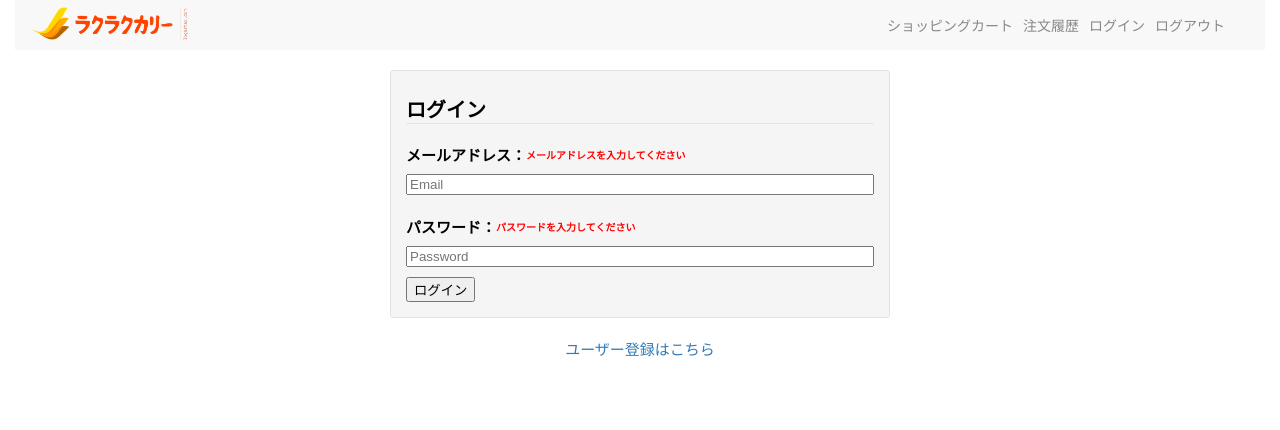
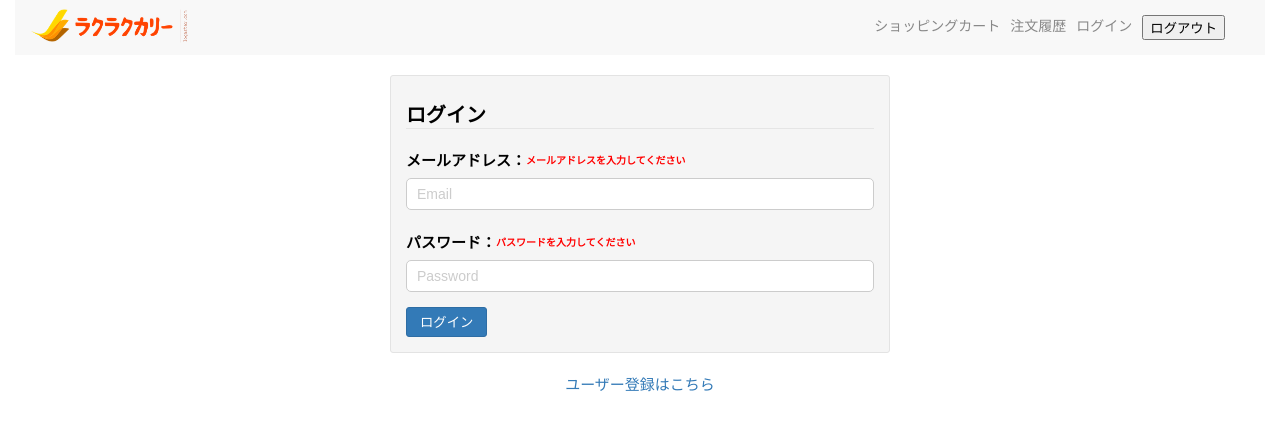
Before and after one commit to yukanaito65/carry-ec-site, a Next.js app: page /posts/login in a window 1280 px wide. Shown: the top 430 px of the page. Built offline with nearby package versions, Linux system fonts and the light colour scheme.

Commit message:
ログイン画面作成途中

```diff
--- a/component/layout.tsx
+++ b/component/layout.tsx
@@ -1,7 +1,21 @@
-import styles from "./layout.module.css"
-import { useState } from "react";
-import Link from "next/link";
+import styles from './layout.module.css';
+import { useState } from 'react';
+import Link from 'next/link';
+import { User } from '../types/types';
+import { userAgent } from 'next/server';
 
+// fetchでuserのlogined値を取得
+export function getAllUserLogined() {
+  return fetch(`http://localhost:8000/users/`)
+    .then((res) => res.json())
+    .then((data) => {
+      return data.map((data: User) => {
+        return {
+          user: { logined: data.logined },
+        };
+      });
+    });
+}
 
 export function Layout({ children }: { children: any }) {
   // const [show, setShow] = useState("");
@@ -12,6 +26,12 @@ export function Layout({ children }: { children: any }) {
   //     setShow("");
   //   }
   // }
+
+  // userのlogined値をfalesに変換
+  async function onClickLogout() {
+    const users = await getAllUserLogined();
+    users.logined === true;
+  }
 
   return (
     <div className={styles.container}>
@@ -43,7 +63,11 @@ export function Layout({ children }: { children: any }) {
             </Link>
             <Link href="/">
               <a>
-                <li>ログアウト</li>
+                <li>
+                  <button onClick={() => onClickLogout}>
+                    ログアウト
+                  </button>
+                </li>
               </a>
             </Link>
           </ul>
@@ -59,5 +83,5 @@ export function Layout({ children }: { children: any }) {
       </nav> */}
       {children}
     </div>
-  )
+  );
 }
--- a/pages/posts/login.tsx
+++ b/pages/posts/login.tsx
@@ -39,7 +39,6 @@ export default function Login() {
   // ログインボタンをクリックした時に、Userのloginedをtrueにする & ページ遷移する”
   async function onCkickMatch() {
     const users = await getAllJsonUser();
-
     // console.log(users[0]);
     users.forEach(
       (user: {
@@ -60,7 +59,7 @@ export default function Login() {
       method: 'PUT',
       headers: { 'Content-Type': 'application/json' },
       body: JSON.stringify(users),
-    }).then((res) => res.json());
+    });
   }
 
   return (
@@ -71,6 +70,7 @@ export default function Login() {
       <Layout>
         <form className={styles.formContainer}>
           <h1 className={styles.h1}>ログイン</h1>
+
           <div>
             <div>
               <div className={styles.labelError}>
@@ -113,9 +113,15 @@ export default function Login() {
                 onChange={(e) => handleChange(e)}
               />
             </div>
+
+            {/* ログイン失敗の場合 */}
             {formValue.pass === '' && (
-              <button onClick={() => onCkickMatch()}>ログイン</button>
+                <Link href="login">
+              <button className={styles.loginBtn} onClick={() => onCkickMatch()}>ログイン</button>
+              </Link>
             )}
+
+            {/* ログイン成功の場合 */}
             {!(formValue.pass === '') && (
               <Link href="/">
                 <button className={styles.loginBtn} onClick={() => onCkickMatch()}>
@@ -134,5 +140,8 @@ export default function Login() {
   );
 }
 
-// エラーメッセが消えない -> 17業目のエラーが関係してる？
-// db.jsonに存在してるアドレスとパスを入れてもページ遷移されない -> 不明
+// エラーメッセが消えない
+// db.jsonに存在してるアドレスとパスを入れてもページ遷移されない
+// db.jsonのloginedが変更されない
+// ログインボタンの消去
+// ログアウト機能の確認
--- a/styles/login.module.css
+++ b/styles/login.module.css
@@ -1,3 +1,5 @@
+
+
 .formContainer {
     width: 40%;
     background-color: #F5F5F5;
@@ -33,9 +35,32 @@
 .input {
     width: 100%;
     margin-bottom: 10px;
+    line-height: 30px;
+    padding: 0 10px;
+    border: 1px solid #ccc;
+    color: #555;
+    border-radius: 5px;
+    font-size: 14px;
 }
+
+.input::placeholder {
+    color: #ccc;
+}
+
 .loginBtn {
-    background-color: blue;
+    height: 30px;
+    padding: 2px 13px;
+    background-color: #337ab7;
+    border: 1px solid #2e6da4;
+    color: #fff;
+    border-radius: 3px;
+    margin-top: 5px;
+    cursor: pointer;
+}
+
+.loginBtn:hover {
+    background-color: #286090;
+    border-color: #204d74;
 }
 
 .forCreate {
@@ -45,6 +70,8 @@
     color: #337AB7;
     font-weight: 500;
 }
+
 .forCreate:hover {
-    border-bottom: 1ox solid #142d44;
+    text-decoration: underline;
+    color: #23527c;
 }
```
Also changed, not shown: pages/api/login.ts (added), 1 other file (tests, documents, lock files or other folders).
